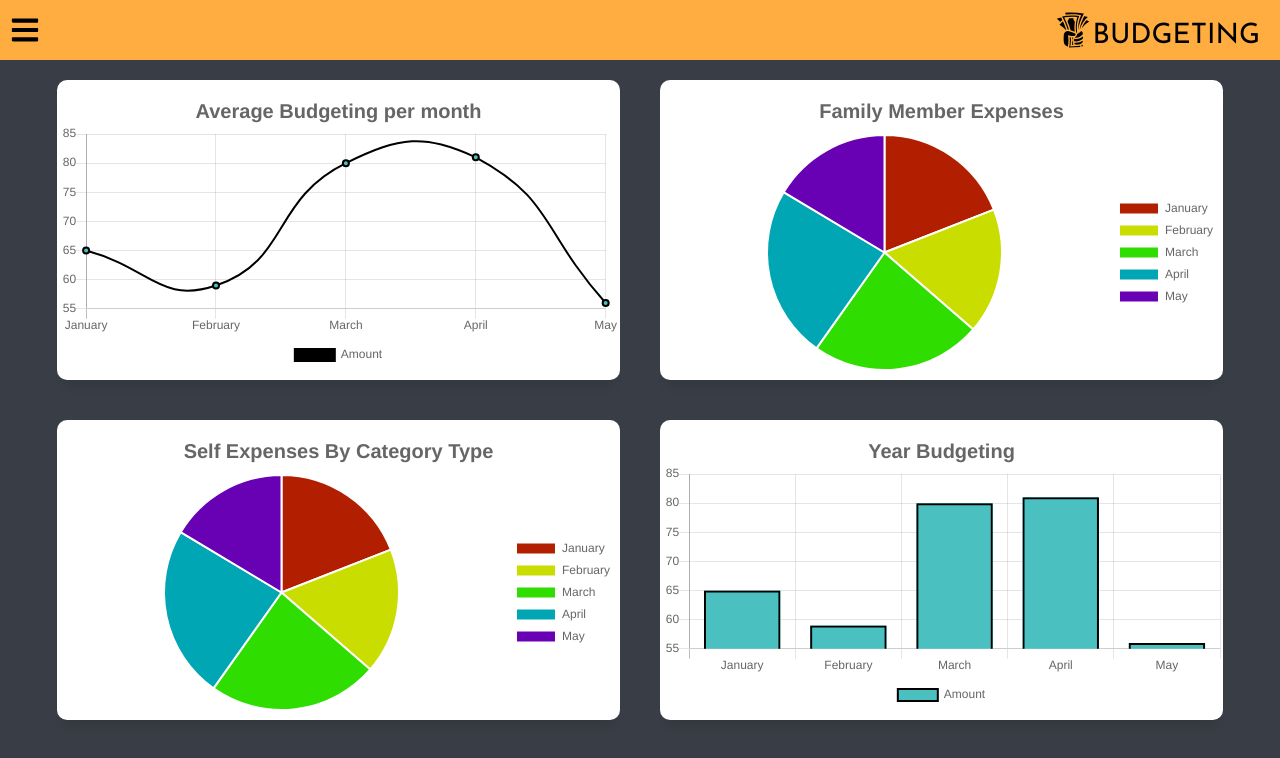
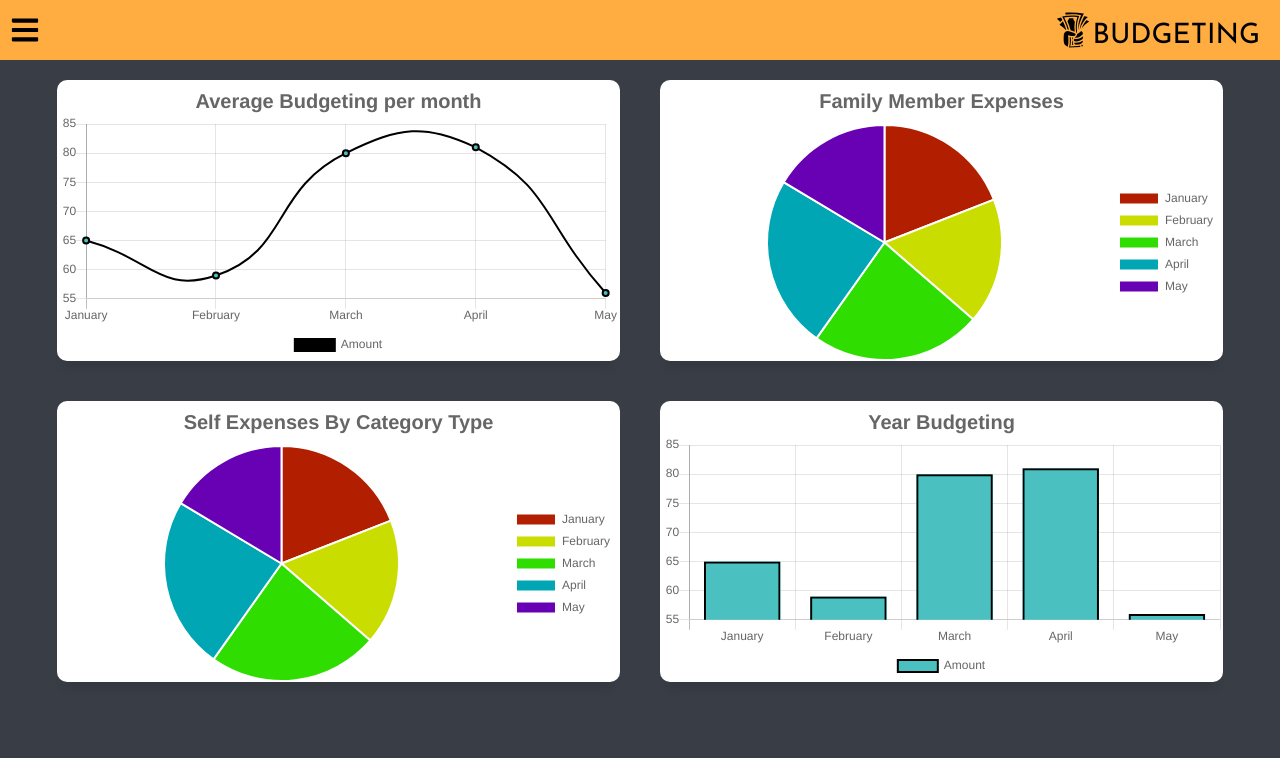
Before and after one commit to deepanshugosavi/Budgeting, a React (Create React App) app: page /Budgeting/main in a window 1280 px wide. Shown: the top 758 px of the page. Built offline with nearby package versions, Linux system fonts and the light colour scheme.

Commit message:
Home UI Minor Changes

```diff
--- a/src/Screens/main/css/home.css
+++ b/src/Screens/main/css/home.css
@@ -13,7 +13,7 @@
 .home__box4 {
   background-color: white;
   width: 44%;
-  height: 300px;
+  /* height: 300px; */
   margin: 20px 20px;
   /* box-shadow: 1px 1px black; */
   border-radius: 10px;
```
Also changed, not shown: 1 other file (tests, documents, lock files or other folders).
